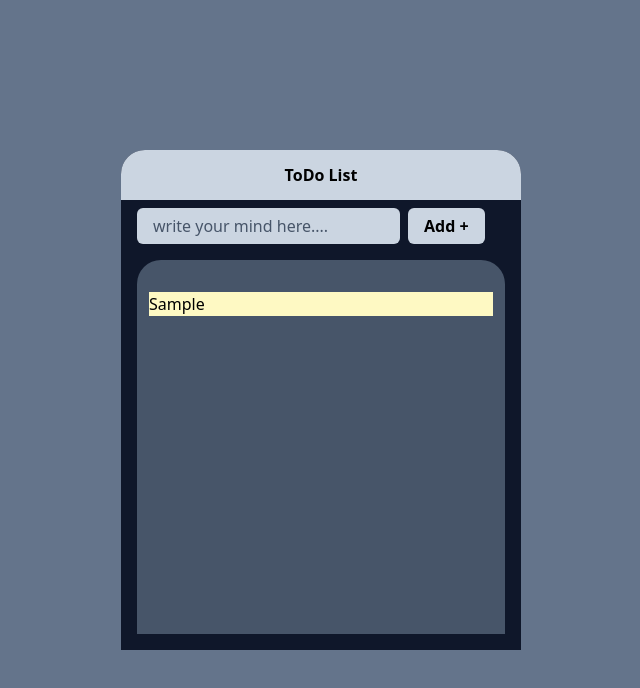
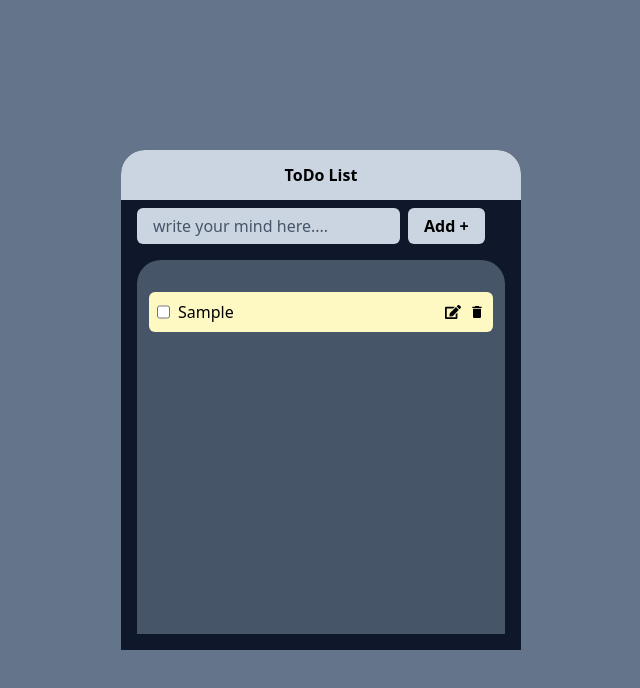
Before and after one commit to mehammedb/react-todo1, a React app: page / in a window 1280 px wide. Both pictures are taken after typing "Sample" into the empty fields and a click on the button "Add +". Shown: the top 688 px of the page, without its empty margins (319-959 px from the left). Built offline with nearby package versions, Linux system fonts and the light colour scheme; the HTML template or start-up script is replaced by a standard one.

Commit message:
add delete button

```diff
--- a/package.json
+++ b/package.json
@@ -11,7 +11,8 @@
   },
   "dependencies": {
     "react": "^18.3.1",
-    "react-dom": "^18.3.1"
+    "react-dom": "^18.3.1",
+    "react-icons": "^5.3.0"
   },
   "devDependencies": {
     "@eslint/js": "^9.9.0",
--- a/src/assets/SelfTest.jsx
+++ b/src/assets/SelfTest.jsx
@@ -1,4 +1,6 @@
 import React, { useState } from "react";
+import { FaEdit } from "react-icons/fa";
+import { MdDelete } from "react-icons/md";
 
 const SelfTest = () => {
   const [inputValue, setInputValue] = useState("");
@@ -21,7 +23,7 @@ const SelfTest = () => {
         <button
           className="bg-slate-300 text-center text-base px-4 py-1.5 rounded-md font-semibold"
           onClick={() => {
-            setPosts([inputValue, ...posts]);
+            setPosts([{ text: inputValue, isTicked: false }, ...posts]);
             setInputValue("");
           }}
         >
@@ -33,8 +35,34 @@ const SelfTest = () => {
         <div className="bg-slate-600 flex-1 rounded-t-3xl px-3 py-8">
           <ul className="space-y-1">
             {posts.map((post, i) => (
-              <li className="bg-yellow-100" key={i}>
-                {post}
+              <li
+                className="bg-yellow-100 flex justify-between items-center p-2 rounded-md"
+                key={i}
+              >
+                <div className="flex space-x-2">
+                  <input
+                    type="checkbox"
+                    checked={post.isTicked}
+                    onChange={() => {
+                      const newposts = posts.map((p, indx) =>
+                        indx === i ? { ...p, isTicked: !p.isTicked } : p
+                      );
+                      setPosts(newposts);
+                    }}
+                  />
+                  <span className={`${post.isTicked ? "line-through" : ""}`}>
+                    {post.text}
+                  </span>
+                </div>
+                <div className="flex space-x-2">
+                  <FaEdit />
+                  <MdDelete
+                    onClick={() => {
+                      const dltPost = posts.filter((_, index) => i !== index);
+                      setPosts(dltPost);
+                    }}
+                  />
+                </div>
               </li>
             ))}
           </ul>
```
Also changed, not shown: 1 other file (tests, documents, lock files or other folders).
